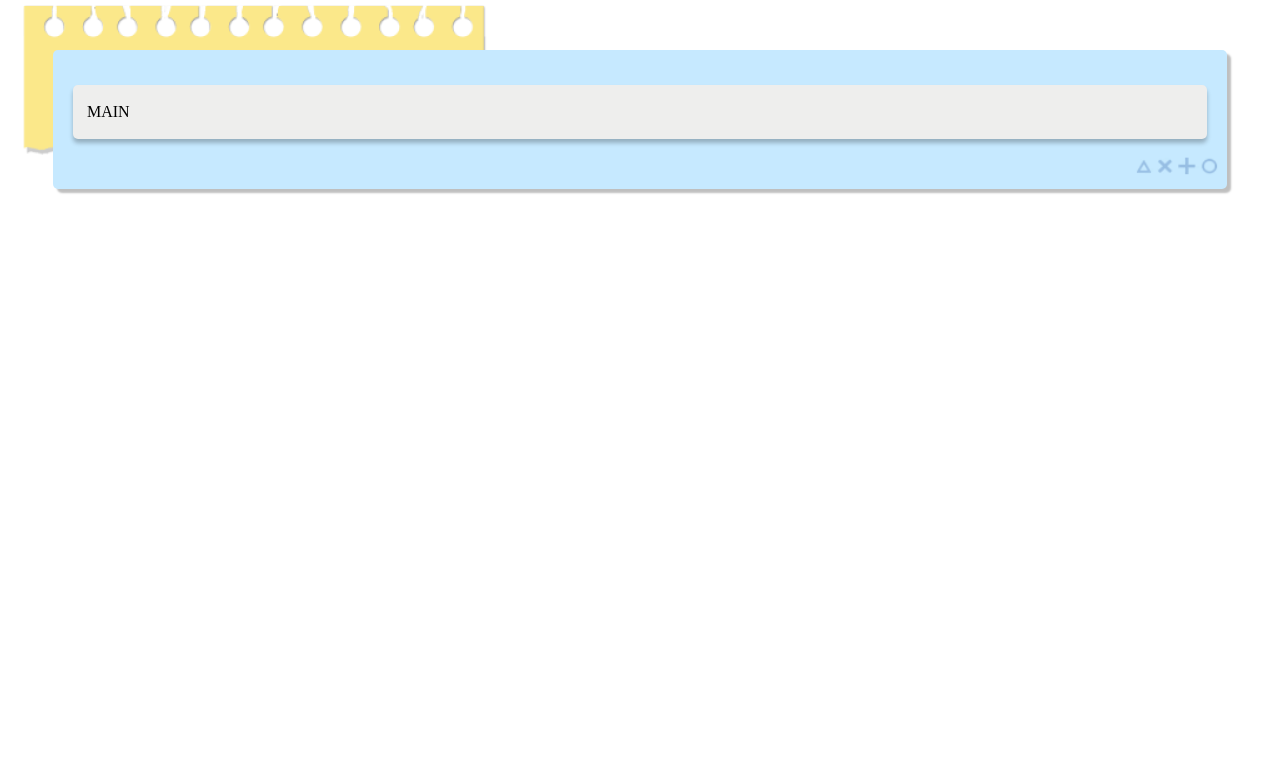
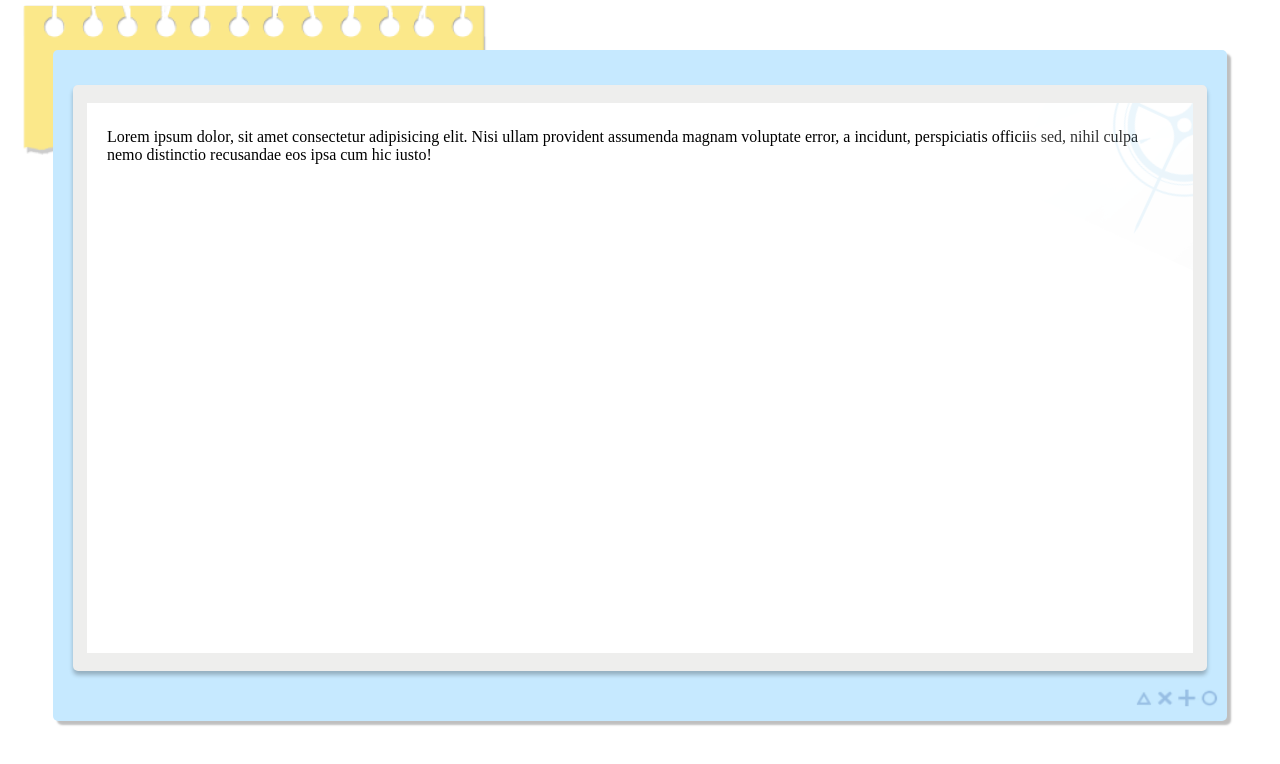
Before and after one commit to MangoPomelo/BlueArchiveBwiki, a website built with webpack: page src/main/index.html in a window 1280 px wide. Built offline with nearby package versions, Linux system fonts and the light colour scheme; files whose address does not match are found by name.

Commit message:
feat: add article

```diff
--- /dev/null
+++ b/src/article/index.html
@@ -0,0 +1,25 @@
+<article class="article">
+  <img class="article__badge" src="article/article-badge.png" alt="badge"/>
+  Lorem ipsum dolor, sit amet consectetur adipisicing elit. Nisi ullam provident assumenda magnam voluptate error, a incidunt, perspiciatis officiis sed, nihil culpa nemo distinctio recusandae eos ipsa cum hic iusto!
+</article>
+
+<style>
+  article.article {
+    background-color: #ffffff;
+    height: 500px;
+    padding: 25px 20px;
+  }
+
+  article.article {
+    overflow: hidden;
+    position: relative;
+  }
+
+  img.article__badge {
+    position: absolute;
+    right: -130px;
+    top: -120px;
+    opacity: 0.2;
+    transform: rotate(25deg);
+  }
+</style>
--- a/src/main/index.html
+++ b/src/main/index.html
@@ -1,7 +1,7 @@
 <main class="main__outer-decoration">
   <img class="main__deco" src="main/main-deco.png" alt="deco"/>
   <div class="main__inner-decoration">
-    MAIN
+    <include src="../article/index.html"/>
   </div>
   <img class="main__badge" src="main/main-badge.png" alt="badge"/>
 </main>
```
Also changed, not shown: src/article/article-badge.png (added).
